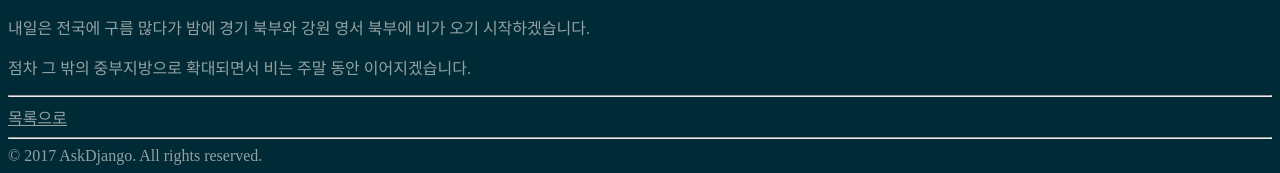
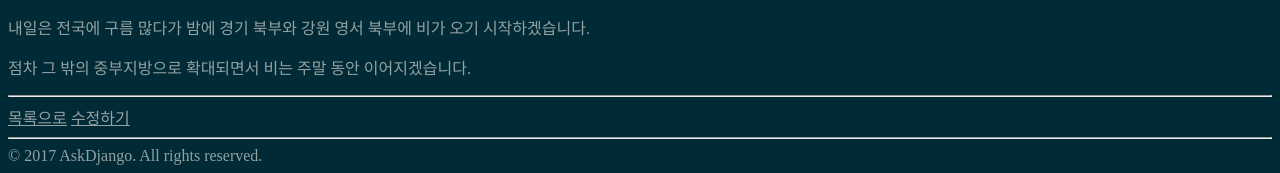
Before and after one commit to westporch/askdjango-day06-review, a Django app: a page that uses dev/askdjango/blog/templates/blog/post_detail.html in a window 1280 px wide. Shown: the part 676-849 px from the top of the page. Run offline with Django 3.2, Linux system fonts and the light colour scheme; data comes from the database, SQL or seed files in the repository; both versions use the stored data as it was after the commit.

Commit message:
blog.views.post_edit 뷰 구현

```diff
--- a/dev/askdjango/blog/templates/blog/post_detail.html
+++ b/dev/askdjango/blog/templates/blog/post_detail.html
@@ -10,4 +10,5 @@
 	{{ post.content|linebreaks }}
 	<hr/>
 	<a href="{% url "blog:post_list" %}">목록으로</a> <!-- blog 앱의 뷰(post_list)를 지정해서 URL을 자동으로 계산한다. (Django를 유연하게 사용할 수 있음) -->
+    <a href="{% url "blog:post_edit" post.pk %}">수정하기</a>
 {% endblock %}
--- a/dev/askdjango/blog/urls.py
+++ b/dev/askdjango/blog/urls.py
@@ -27,9 +27,10 @@ urls.py 파일에는 항상 urlpatterns 리스트(순서가 있는 자료구조)
 
 # 1개의 view에 여러 개의 url을 정의해도 된다.
 urlpatterns = [
-	url(r'^$', views.post_list, name='post_list'), # ^$는 아무것도 없는 정규표현식을 의미함, r은 Raw의 약자이다.
+	url(r'^$', views.post_list, name='post_list'), # ^$는 아무것도 없는 정규표현식을 의미함, r은 Raw의 약자이다, URL 리버스는 name을 통해 뷰함수를 찾아가는 것이다.
     url(r'^new/$', views.post_new, name='post_new'),
 	url(r'^(?P<pk>\d+)/$', views.post_detail, name='post_detail'),
+    url(r'^(?P<pk>\d+)/edit/$', views.post_edit, name='post_edit'), # URL 패턴이 일치할 경우 pk에 저장된 값을 post_edit 뷰에 넘겨준다, <pk>와 post_edit 뷰에서 사용하는 인자 이름(pk)은 항상 같아야한다.
 	url(r'^$', views.post_list2),	# FBV 정의 (템플릿을 통해 HTML 형식 응답하기)
     url(r'^$', views.post_list1),	# FBV 정의 (문자열로 HTML 형식 응답하기)
     url(r'^$', views.excel_download), # FBV: 엑셀 다운로드 응답하기
--- a/dev/askdjango/blog/views.py
+++ b/dev/askdjango/blog/views.py
@@ -71,6 +71,21 @@ def post_new(request):
             'form': form,
     })
 
+def post_edit(request, pk): # pk인자는 urls.py에서 받아온다, post_edit 함수는 post_new 함수와 유사하다.
+    post = Post.objects.get(pk=pk) # 작성했던 글 대상을 불러온다, get은 1개의 대상만 가져온다.
+
+    if request.method == 'POST':
+        form = PostForm(request.POST, instance=post)
+        if form.is_valid(): # 유저가 입력폼에 내용을 채우고 전송(submit)하면, 해당 URL로 POST 요청으로 전달하여 유효성 검증을 수행한다.
+            post = form.save() # DB에 값을 저장한다.
+            return redirect('blog:post_detail', post.id) # 수정한 글의 내용을 보여준다.
+    else:
+        form = PostForm(instance=post)
+
+    return render(request, 'blog/post_form.html', {
+        'form': form,
+    })
+
 def post_list1(request):
 	'FBV: 직접 문자열로 HTML형식 응답하기'
 
```
Also changed, not shown: dev/askdjango/db.sqlite3.
